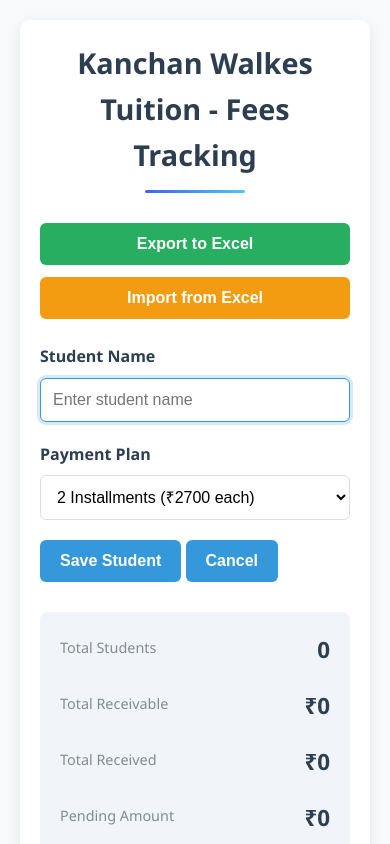
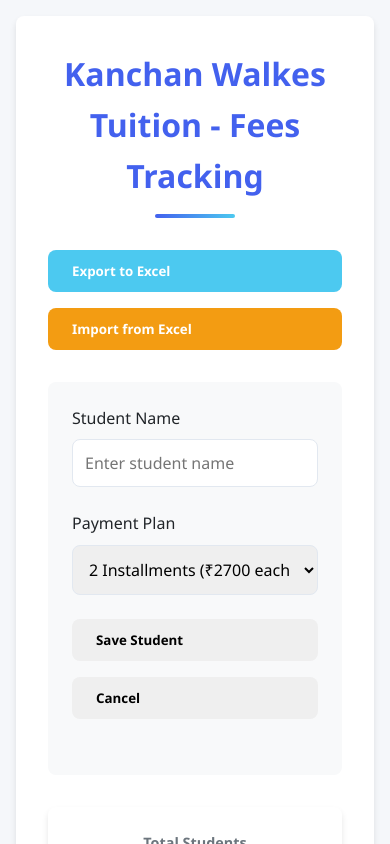
Before and after one commit to sahilmanakawade/tution-tracking-system, a plain HTML site: page index.html in a window 390 px wide. Both pictures are taken after a click on the button "Add Student". Shown: the top 844 px of the page. Drawn offline with Linux system fonts and the light colour scheme.

Commit message:
Update index.html

```diff
--- a/index.html
+++ b/index.html
@@ -3,36 +3,53 @@
 <head>
     <meta charset="UTF-8">
     <meta name="viewport" content="width=device-width, initial-scale=1.0">
-    <link rel="stylesheet" href="style.css">
     <title>Kanchan Walkes Tuition - Fees Tracking</title>
     <script src="https://cdnjs.cloudflare.com/ajax/libs/xlsx/0.18.5/xlsx.full.min.js"></script>
     <style>
-        /* Main Styles */
+        :root {
+            --primary: #4361ee;
+            --primary-dark: #3a56d4;
+            --success: #4cc9f0;
+            --danger: #f72585;
+            --light: #f8f9fa;
+            --dark: #212529;
+            --gray: #6c757d;
+            --white: #ffffff;
+            --border-radius: 8px;
+            --shadow: 0 4px 6px rgba(0, 0, 0, 0.1);
+            --transition: all 0.3s ease;
+        }
+
+        * {
+            box-sizing: border-box;
+            margin: 0;
+            padding: 0;
+            font-family: 'Segoe UI', system-ui, -apple-system, sans-serif;
+        }
+
         body {
-            font-family: 'Segoe UI', Tahoma, Geneva, Verdana, sans-serif;
-            margin: 0;
-            padding: 20px;
-            background-color: #f8f9fa;
-            color: #333;
+            background-color: #f5f7fa;
+            padding: 2rem;
+            color: var(--dark);
             line-height: 1.6;
         }
 
         .container {
             max-width: 1000px;
             margin: 0 auto;
-            background-color: white;
-            padding: 30px;
-            border-radius: 10px;
-            box-shadow: 0 4px 15px rgba(0, 0, 0, 0.08);
+            background: var(--white);
+            border-radius: var(--border-radius);
+            box-shadow: var(--shadow);
+            padding: 2rem;
         }
 
         h1 {
-            color: #2c3e50;
+            color: var(--primary);
             text-align: center;
-            margin-bottom: 30px;
-            font-size: 2.2rem;
+            margin-bottom: 2rem;
+            font-weight: 600;
             position: relative;
-            padding-bottom: 15px;
+            padding-bottom: 1rem;
         }
 
         h1::after {
@@ -41,273 +58,213 @@
             bottom: 0;
             left: 50%;
             transform: translateX(-50%);
-            width: 100px;
-            height: 3px;
-            background-color: #3498db;
-            border-radius: 3px;
-        }
-
-        /* Form Styles */
-        .form-group {
-            margin-bottom: 20px;
-        }
-
-        label {
-            display: block;
-            margin-bottom: 8px;
-            font-weight: 600;
-            color: #2c3e50;
-        }
-
-        input, select {
-            width: 100%;
-            padding: 12px;
-            border: 1px solid #ddd;
-            border-radius: 6px;
-            box-sizing: border-box;
-            font-size: 16px;
-            transition: border-color 0.3s;
-        }
-
-        input:focus, select:focus {
-            border-color: #3498db;
-            outline: none;
-            box-shadow: 0 0 0 3px rgba(52, 152, 219, 0.2);
-        }
-
-        /* Button Styles */
-        button {
-            background-color: #3498db;
-            color: white;
-            border: none;
-            padding: 12px 20px;
-            border-radius: 6px;
-            cursor: pointer;
-            font-size: 16px;
-            font-weight: 600;
-            transition: all 0.3s ease;
-            display: inline-flex;
-            align-items: center;
-            justify-content: center;
-            gap: 8px;
-        }
-
-        button:hover {
-            background-color: #2980b9;
-            transform: translateY(-2px);
-            box-shadow: 0 4px 8px rgba(0, 0, 0, 0.1);
-        }
-
-        button:active {
-            transform: translateY(0);
-        }
-
-        .export-btn {
-            background-color: #27ae60;
-        }
-
-        .export-btn:hover {
-            background-color: #219653;
-        }
-
-        .import-btn {
-            background-color: #f39c12;
-        }
-
-        .import-btn:hover {
-            background-color: #e67e22;
-        }
-
-        .delete-btn {
-            background-color: #e74c3c;
-            margin-top: 15px;
-            padding: 8px 15px;
-            font-size: 14px;
-        }
-
-        .delete-btn:hover {
-            background-color: #c0392b;
+            width: 80px;
+            height: 4px;
+            background: linear-gradient(90deg, var(--primary), var(--success));
+            border-radius: 2px;
         }
 
         .button-group {
             display: flex;
+            gap: 1rem;
+            margin-bottom: 2rem;
             flex-wrap: wrap;
-            gap: 12px;
-            margin-bottom: 25px;
+        }
+
+        button {
+            padding: 0.75rem 1.5rem;
+            border: none;
+            border-radius: var(--border-radius);
+            font-weight: 600;
+            cursor: pointer;
+            transition: var(--transition);
+            display: inline-flex;
+            align-items: center;
+            gap: 0.5rem;
+        }
+
+        #addStudent {
+            background-color: var(--primary);
+            color: var(--white);
+        }
+
+        #addStudent:hover {
+            background-color: var(--primary-dark);
+            transform: translateY(-2px);
+            box-shadow: var(--shadow);
+        }
+
+        #exportExcel {
+            background-color: var(--success);
+            color: var(--white);
+        }
+
+        #importExcel {
+            background-color: #f39c12;
+            color: var(--white);
         }
 
         .file-input {
             display: none;
         }
 
-        /* Student List Styles */
+        #studentForm {
+            background: var(--light);
+            padding: 1.5rem;
+            border-radius: var(--border-radius);
+            margin-bottom: 2rem;
+            display: none;
+        }
+
+        .form-group {
+            margin-bottom: 1.5rem;
+        }
+
+        label {
+            display: block;
+            margin-bottom: 0.5rem;
+            font-weight: 500;
+        }
+
+        input, select {
+            width: 100%;
+            padding: 0.75rem;
+            border: 1px solid #e2e8f0;
+            border-radius: var(--border-radius);
+            font-size: 1rem;
+        }
+
+        .dashboard {
+            display: grid;
+            grid-template-columns: repeat(auto-fit, minmax(200px, 1fr));
+            gap: 1.5rem;
+            margin-bottom: 2rem;
+        }
+
+        .metric-card {
+            background: var(--white);
+            padding: 1.5rem;
+            border-radius: var(--border-radius);
+            box-shadow: var(--shadow);
+            text-align: center;
+        }
+
+        .metric-card h3 {
+            font-size: 0.9rem;
+            color: var(--gray);
+            margin-bottom: 0.5rem;
+        }
+
+        .metric-value {
+            font-size: 1.5rem;
+            font-weight: 700;
+            color: var(--primary);
+        }
+
         .student-list {
-            margin-top: 30px;
+            margin-top: 2rem;
         }
 
         .student-card {
-            background-color: white;
-            border: 1px solid #e0e0e0;
-            border-radius: 8px;
-            padding: 20px;
-            margin-bottom: 20px;
-            box-shadow: 0 2px 6px rgba(0, 0, 0, 0.05);
-            transition: transform 0.3s, box-shadow 0.3s;
+            background: var(--white);
+            border-radius: var(--border-radius);
+            padding: 1.5rem;
+            margin-bottom: 1.5rem;
+            box-shadow: var(--shadow);
+            border-left: 4px solid var(--primary);
+            transition: var(--transition);
         }
 
         .student-card:hover {
             transform: translateY(-3px);
-            box-shadow: 0 5px 15px rgba(0, 0, 0, 0.1);
+            box-shadow: 0 10px 20px rgba(0, 0, 0, 0.1);
         }
 
         .student-header {
             display: flex;
             justify-content: space-between;
             align-items: center;
-            margin-bottom: 15px;
-            flex-wrap: wrap;
-            gap: 10px;
+            margin-bottom: 1rem;
         }
 
         .student-name {
-            font-size: 1.2rem;
+            font-size: 1.25rem;
             font-weight: 600;
-            color: #2c3e50;
         }
 
         .payment-plan {
-            font-size: 0.9rem;
-            color: #7f8c8d;
-            background-color: #f1f5f9;
-            padding: 4px 10px;
-            border-radius: 20px;
+            font-size: 0.875rem;
+            color: var(--gray);
+            background: #f1f5f9;
+            padding: 0.25rem 0.75rem;
+            border-radius: 1rem;
         }
 
-        /* Payment Circles Styles */
         .payments-container {
             display: flex;
-            flex-direction: column;
-            gap: 12px;
-            margin-top: 15px;
+            gap: 1.5rem;
+            margin-top: 1rem;
         }
 
         .payment {
             display: flex;
             align-items: center;
-            gap: 10px;
+            gap: 0.5rem;
         }
 
         .payment-circle {
             width: 28px;
             height: 28px;
-            border: 2px solid #3498db;
+            border: 2px solid var(--primary);
             border-radius: 50%;
             cursor: pointer;
             display: flex;
             align-items: center;
             justify-content: center;
-            transition: all 0.3s;
+            transition: var(--transition);
+        }
+
+        .payment-circle.paid {
+            background-color: var(--success);
+            border-color: var(--success);
+            color: var(--white);
         }
 
         .payment-circle:hover {
             transform: scale(1.1);
-            box-shadow: 0 0 0 3px rgba(52, 152, 219, 0.2);
-        }
-
-        .payment-circle.paid {
-            background-color: #2ecc71;
-            border-color: #27ae60;
-            color: white;
         }
 
         .payment-amount {
             font-weight: 600;
-            color: #2c3e50;
         }
 
-        /* Summary Styles */
-        .total-summary {
-            margin-top: 30px;
-            padding: 20px;
-            background-color: #f1f5f9;
-            border-radius: 8px;
-            display: flex;
-            justify-content: space-between;
-            flex-wrap: wrap;
-            gap: 15px;
+        .delete-btn {
+            background-color: var(--danger);
+            color: var(--white);
+            margin-top: 1rem;
+            padding: 0.5rem 1rem;
+            font-size: 0.875rem;
         }
 
-        .summary-item {
-            text-align: center;
-            flex: 1;
-            min-width: 150px;
-        }
-
-        .summary-item div:first-child {
-            font-size: 0.9rem;
-            color: #7f8c8d;
-            margin-bottom: 5px;
-        }
-
-        .summary-value {
-            font-size: 1.4rem;
-            font-weight: 700;
-            color: #2c3e50;
-        }
-
-        /* Responsive Design */
         @media (max-width: 768px) {
-            .container {
-                padding: 20px;
+            body {
+                padding: 1rem;
             }
 
-            h1 {
-                font-size: 1.8rem;
+            .button-group {
+                flex-direction: column;
             }
 
             .student-header {
                 flex-direction: column;
                 align-items: flex-start;
+                gap: 0.5rem;
             }
 
             .payments-container {
-                gap: 15px;
+                flex-direction: column;
+                gap: 0.75rem;
             }
-
-            .total-summary {
-                flex-direction: column;
-                gap: 20px;
-            }
-
-            .summary-item {
-                text-align: left;
-                display: flex;
-                justify-content: space-between;
-                align-items: center;
-            }
-        }
-
-        /* Animation */
-        @keyframes fadeIn {
-            from { opacity: 0; transform: translateY(10px); }
-            to { opacity: 1; transform: translateY(0); }
-        }
-
-        .student-card {
-            animation: fadeIn 0.4s ease-out forwards;
-        }
-
-        /* Utility Classes */
-        .hidden {
-            display: none !important;
-        }
-
-        .text-center {
-            text-align: center;
-        }
-
-        .mt-20 {
-            margin-top: 20px;
         }
     </style>
 </head>
@@ -317,12 +274,12 @@
 
         <div class="button-group">
             <button id="addStudent">Add Student</button>
-            <button class="export-btn" id="exportExcel">Export to Excel</button>
-            <button class="import-btn" id="importExcel">Import from Excel</button>
+            <button id="exportExcel">Export to Excel</button>
+            <button id="importExcel">Import from Excel</button>
             <input type="file" id="fileInput" class="file-input" accept=".xlsx, .xls">
         </div>
 
-        <div id="studentForm" class="hidden">
+        <div id="studentForm">
             <div class="form-group">
                 <label for="studentName">Student Name</label>
                 <input type="text" id="studentName" placeholder="Enter student name">
@@ -336,26 +293,28 @@
                 </select>
             </div>
 
-            <button id="saveStudent">Save Student</button>
-            <button id="cancelAdd">Cancel</button>
+            <div class="button-group">
+                <button id="saveStudent">Save Student</button>
+                <button id="cancelAdd">Cancel</button>
+            </div>
         </div>
 
-        <div class="total-summary">
-            <div class="summary-item">
-                <div>Total Students</div>
-                <div class="summary-value" id="totalStudents">0</div>
+        <div class="dashboard">
+            <div class="metric-card">
+                <h3>Total Students</h3>
+                <div class="metric-value" id="totalStudents">0</div>
             </div>
-            <div class="summary-item">
-                <div>Total Receivable</div>
-                <div class="summary-value" id="totalReceivable">₹0</div>
+            <div class="metric-card">
+                <h3>Total Receivable</h3>
+                <div class="metric-value" id="totalReceivable">₹0</div>
             </div>
-            <div class="summary-item">
-                <div>Total Received</div>
-                <div class="summary-value" id="totalReceived">₹0</div>
+            <div class="metric-card">
+                <h3>Total Received</h3>
+                <div class="metric-value" id="totalReceived">₹0</div>
             </div>
-            <div class="summary-item">
-                <div>Pending Amount</div>
-                <div class="summary-value" id="pendingAmount">₹0</div>
+            <div class="metric-card">
+                <h3>Pending Amount</h3>
+                <div class="metric-value" id="pendingAmount">₹0</div>
             </div>
         </div>
 
@@ -382,10 +341,10 @@
             const totalReceivedEl = document.getElementById('totalReceived');
             const pendingAmountEl = document.getElementById('pendingAmount');
 
-            // Student data (stored in memory)
+            // Student data
             let students = JSON.parse(localStorage.getItem('kanchanWalkesStudents')) || [];
 
-            // Load students when page loads
+            // Load students
             renderStudents();
 
             // Event listeners
@@ -396,22 +355,18 @@
             importExcelBtn.addEventListener('click', () => fileInput.click());
             fileInput.addEventListener('change', importFromExcel);
 
-            // Show student form
             function showStudentForm() {
-                studentForm.classList.remove('hidden');
-                addStudentBtn.classList.add('hidden');
+                studentForm.style.display = 'block';
+                addStudentBtn.style.display = 'none';
                 studentNameInput.value = '';
                 paymentPlanSelect.value = '2';
-                studentNameInput.focus();
             }
 
-            // Hide student form
             function hideStudentForm() {
-                studentForm.classList.add('hidden');
-                addStudentBtn.classList.remove('hidden');
+                studentForm.style.display = 'none';
+                addStudentBtn.style.display = 'block';
             }
 
-            // Save new student
             function saveStudent() {
                 const name = studentNameInput.value.trim();
                 const paymentPlan = parseInt(paymentPlanSelect.value);
@@ -422,18 +377,12 @@
                 }
 
                 const newStudent = {
-                    id: generateStudentId(name),
+                    id: Date.now().toString(),
                     name: name,
                     paymentPlan: paymentPlan,
                     payments: Array(paymentPlan).fill(false),
                     createdAt: new Date().toISOString()
                 };
-
-                // Check if student already exists
-                if (students.some(s => s.id === newStudent.id)) {
-                    alert('A student with this name already exists!');
-                    return;
-                }
 
                 students.unshift(newStudent);
                 saveToLocalStorage();
@@ -441,14 +390,6 @@
                 hideStudentForm();
             }
 
-            // Generate unique student ID
-            function generateStudentId(name) {
-                const normalizedName = name.toLowerCase().replace(/\s+/g, '-');
-                const timestamp = Date.now().toString().slice(-5);
-                return `${normalizedName}-${timestamp}`;
-            }
-
-            // Render all students
             function renderStudents() {
                 studentList.innerHTML = '';
                 let totalStudents = 0;
@@ -460,25 +401,23 @@
 
                     totalStudents++;
                     if (student.paymentPlan === 2) {
-                        totalReceivable += 5400; // 2 x 2700
+                        totalReceivable += 5400;
                         totalReceived += student.payments[0] ? 2700 : 0;
                         totalReceived += student.payments[1] ? 2700 : 0;
                     } else {
-                        totalReceivable += 5400; // 3 x 1800 (same total)
+                        totalReceivable += 5400;
                         totalReceived += student.payments[0] ? 1800 : 0;
                         totalReceived += student.payments[1] ? 1800 : 0;
                         totalReceived += student.payments[2] ? 1800 : 0;
                     }
                 });
 
-                // Update summary
                 totalStudentsEl.textContent = totalStudents;
                 totalReceivableEl.textContent = `₹${totalReceivable}`;
                 totalReceivedEl.textContent = `₹${totalReceived}`;
                 pendingAmountEl.textContent = `₹${totalReceivable - totalReceived}`;
             }
 
-            // Add student card to the list
             function addStudentCard(student) {
                 const card = document.createElement('div');
                 card.className = 'student-card';
@@ -509,20 +448,17 @@
 
                 studentList.appendChild(card);
 
-                // Add click events to payment circles
                 card.querySelectorAll('.payment-circle').forEach((circle, index) => {
                     circle.addEventListener('click', function() {
                         togglePaymentStatus(student.id, index);
                     });
                 });
 
-                // Add click event to delete button
                 card.querySelector('.delete-btn').addEventListener('click', function() {
                     deleteStudent(student.id);
                 });
             }
 
-            // Toggle payment status
             function togglePaymentStatus(studentId, paymentIndex) {
                 const student = students.find(s => s.id === studentId);
                 if (student) {
@@ -532,7 +468,6 @@
                 }
             }
 
-            // Delete student
             function deleteStudent(studentId) {
                 if (confirm('Are you sure you want to delete this student?')) {
                     students = students.filter(s => s.id !== studentId);
@@ -541,46 +476,33 @@
                 }
             }
 
-            // Save to localStorage
             function saveToLocalStorage() {
                 localStorage.setItem('kanchanWalkesStudents', JSON.stringify(students));
             }
 
-            // Export to Excel
             function exportToExcel() {
-                // Prepare data for export
                 const exportData = students.map(student => {
                     const isTwoInstallments = student.paymentPlan === 2;
                     const installmentAmount = isTwoInstallments ? 2700 : 1800;
                     const paidCount = student.payments.filter(p => p).length;
 
                     return {
-                        'Student ID': student.id,
                         'Student Name': student.name,
-                        'Payment Plan': `${student.paymentPlan} installments`,
-                        'Installment Amount': `₹${installmentAmount}`,
+                        'Payment Plan': `${student.paymentPlan} installments of ₹${installmentAmount}`,
                         'Payment 1': student.payments[0] ? 'Paid' : 'Pending',
                         'Payment 2': student.payments[1] ? 'Paid' : 'Pending',
                         'Payment 3': student.paymentPlan === 3 ? (student.payments[2] ? 'Paid' : 'Pending') : 'N/A',
                         'Total Paid': `₹${paidCount * installmentAmount}`,
-                        'Total Due': `₹${(student.paymentPlan - paidCount) * installmentAmount}`,
                         'Date Added': new Date(student.createdAt).toLocaleDateString()
                     };
                 });
 
-                // Create worksheet
                 const ws = XLSX.utils.json_to_sheet(exportData);
-
-                // Create workbook
                 const wb = XLSX.utils.book_new();
                 XLSX.utils.book_append_sheet(wb, ws, "Students");
-
-                // Generate Excel file
-                const date = new Date().toISOString().slice(0, 10);
-                XLSX.writeFile(wb, `Kanchan_Walkes_Tuition_${date}.xlsx`);
+                XLSX.writeFile(wb, `Kanchan_Walkes_Tuition_${new Date().toISOString().slice(0,10)}.xlsx`);
             }
 
-            // Import from Excel
             function importFromExcel(event) {
                 const file = event.target.files[0];
                 if (!file) return;
@@ -589,19 +511,14 @@
                 reader.onload = function(e) {
                     const data = new Uint8Array(e.target.result);
                     const workbook = XLSX.read(data, { type: 'array' });
-
-                    // Get first sheet
                     const worksheet = workbook.Sheets[workbook.SheetNames[0]];
                     const jsonData = XLSX.utils.sheet_to_json(worksheet);
 
-                    // Process imported data
                     const importedStudents = jsonData.map(row => {
-                        // Extract payment plan from the string (e.g. "2 installments")
                         const paymentPlan = parseInt(row['Payment Plan']?.toString().split(' ')[0]) || 2;
                         const installmentAmount = parseInt(row['Installment Amount']?.replace('₹', '')) ||
                                                (paymentPlan === 2 ? 2700 : 1800);
 
-                        // Determine payment statuses
                         const payments = [];
                         payments[0] = row['Payment 1'] === 'Paid';
                         payments[1] = row['Payment 2'] === 'Paid';
@@ -610,37 +527,21 @@
                         }
 
                         return {
-                            id: row['Student ID'] || generateStudentId(row['Student Name'] || 'Unknown'),
+                            id: Date.now().toString() + Math.random().toString(36).substr(2,5),
                             name: row['Student Name'] || 'Unknown',
                             paymentPlan: paymentPlan,
                             payments: payments,
-                            createdAt: row['Date Added'] ? new Date(row['Date Added']).toISOString() : new Date().toISOString()
+                            createdAt: new Date().toISOString()
                         };
                     });
 
-                    // Filter out duplicates by checking both name and payment plan
-                    const newStudents = importedStudents.filter(imported =>
-                        !students.some(existing =>
-                            existing.name.toLowerCase() === imported.name.toLowerCase() &&
-                            existing.paymentPlan === imported.paymentPlan
-                        )
-                    );
-
-                    if (newStudents.length === 0) {
-                        alert('No new students to import - all students in the file already exist.');
-                        return;
-                    }
-
-                    if (confirm(`Import ${newStudents.length} new student(s)?`)) {
-                        students = [...newStudents, ...students];
+                    if (confirm(`Import ${importedStudents.length} students?`)) {
+                        students = [...importedStudents, ...students];
                         saveToLocalStorage();
                         renderStudents();
-                        alert(`Successfully imported ${newStudents.length} student(s)`);
                     }
                 };
                 reader.readAsArrayBuffer(file);
-
-                // Reset file input
                 event.target.value = '';
             }
         });
```
